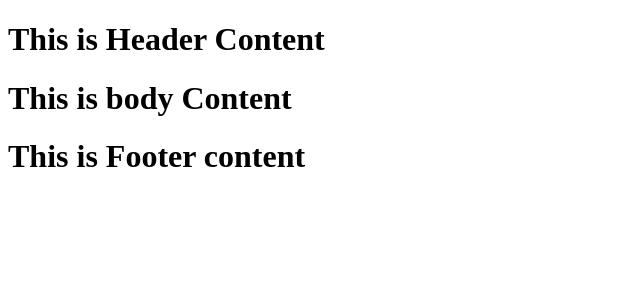
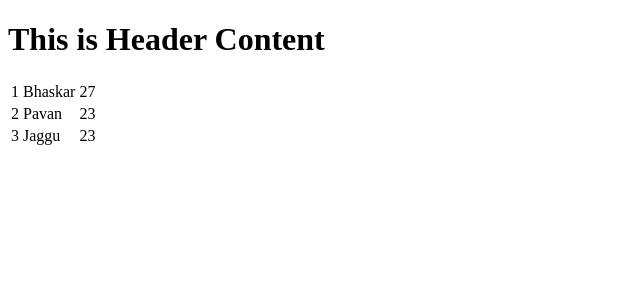
Before and after one commit to bkotu6717/ReactApp, a React app: page / in a window 1280 px wide. Shown: the top 300 px of the page, without its empty margins (0-640 px from the left). Built offline with nearby package versions, Linux system fonts and the light colour scheme.

Commit message:
add  stateless example

```diff
--- a/App.jsx
+++ b/App.jsx
@@ -1,20 +1,38 @@
 import React from 'react';
 
 class App extends React.Component {
-   render() {
-   	 var myStyle = {
-         fontSize: 100,
-         color: 'red'
-      }
+	constructor(){
+		super();
+		this.state = {
+			data: [
 
+				{'id': 1,
+				 'name': 'Bhaskar',
+				 'age': 27
+				},
+				{'id': 2,
+				 'name': 'Pavan',
+				 'age': 23
+				},
+				{'id': 3,
+				 'name': 'Jaggu',
+				 'age': 23
+				}
+			]
+		}
+	}
+   	render() {
       return (
       	<div>
 	      	<Header/>
-	      	<Content/>
-	      	<Footer/>
+	      	<table>
+	      		<tbody>
+	      			{this.state.data.map((person, i) => <TableRow key = {i} data = {person} />)}
+	      		</tbody>
+	      	</table>
 	    </div>
       );
-   }
+   	}
 }
 
 class Header extends React.Component {
@@ -25,20 +43,17 @@ class Header extends React.Component {
 	};
 }
 
-class Content extends React.Component {
+class TableRow extends React.Component {
 	render(){
 		return(
-			<h1> This is body Content </h1>
+		<tr>
+			<td> {this.props.data.id}</td>
+			<td> {this.props.data.name}</td>
+			<td>{this.props.data.age}</td>
+		</tr>
 		)
 	}
 }
 
-class Footer extends React.Component {
-	render(){
-		return(
-			<h1> This is Footer content </h1>
-		)
-	}
-}
 
 export default App;
```
